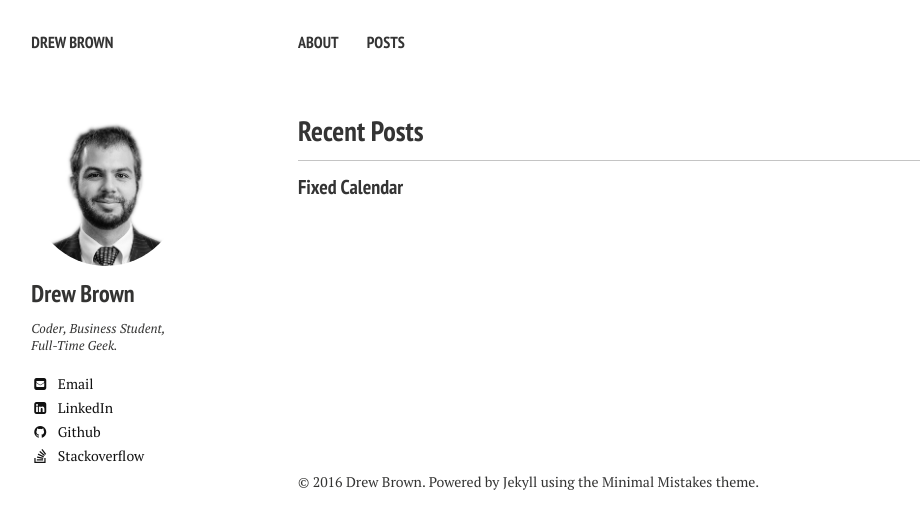
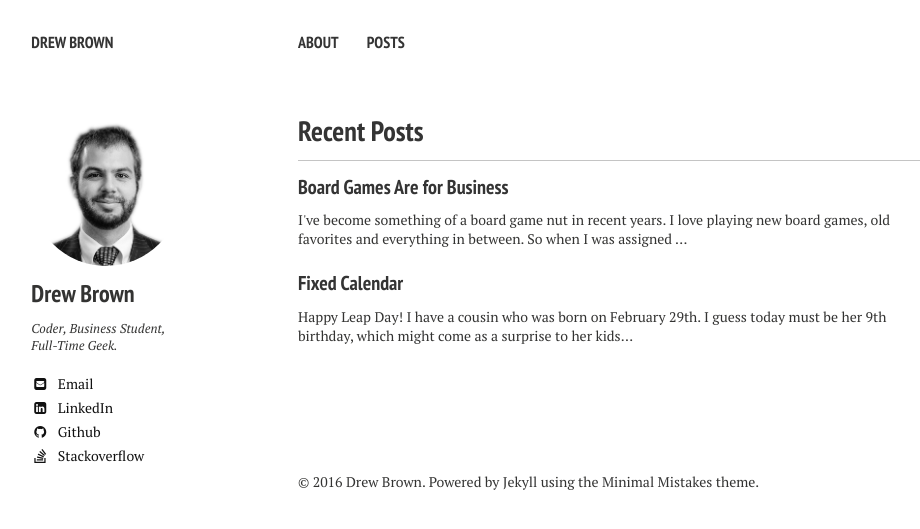
Before and after one commit to arbrown/arbrown.github.io, a Jekyll site: the page built from index.md, in a window 1280 px wide. Shown: the top 529 px of the page, without its empty margins (22-942 px from the left). Built offline with Jekyll 4.4.1, drawn with Linux system fonts in a browser that asks for light colours; nearby versions of some CDN libraries; some of the changed lines change nothing that is shown.

Commit message:
Uploading Board Games are For Business Post

```diff
--- a/_posts/2016-02-29-fixed-calendar.md
+++ b/_posts/2016-02-29-fixed-calendar.md
@@ -3,7 +3,7 @@ layout: post
 title: Fixed Calendar
 modified:
 categories:
-excerpt:
+excerpt: Happy Leap Day!  I have a cousin who was born on February 29th.  I guess today must be her 9th birthday, which might come as a surprise to her kids...
 tags: [business, programming, javascript]
 image:
   feature:
--- /dev/null
+++ b/_posts/2016-04-04-board-games-are-for-business.md
@@ -0,0 +1,72 @@
+---
+layout: post
+title: Board Games Are for Business
+modified:
+categories: games
+excerpt: I've become something of a board game nut in recent years.  I love playing new board games, old favorites and everything in between.  So when I was assigned to give a short (3-4 minute) speech in a public speaking class about a passion of mine, the topic was a no-brainer.
+tags: [games, business, public speaking]
+image:
+  feature: rainy-day.jpg
+  credit: Dave Fayram
+  creditlink: https://www.flickr.com/photos/davefayram/4289314509
+date: 2016-04-04T20:37:02-06:00
+comments: true
+---
+
+### The Passion Speech
+
+I've become something of a board game nut in recent years.  I love playing new board games, old favorites and everything in between.  So when I was assigned to give a short (3-4 minute) speech in a public speaking class about a passion of mine, the topic was a no-brainer.  In fact, the only challenge was saying something meaningful in so short a time.
+
+I titled my speech *Board Games are for Business* and tried to convince my audience of fellow MBA students to give board games a second chance after (presumably) giving up on them after their childhood.  I had hoped to post a video of my speech here, but due to a technical glitch, no audio was recorded.  So instead, I'll post the text of my speech more or less as it existed the night before I delivered it.  It's unfortunate you can't hear me deliver the speech to the audience, so you'll just have to take my word for it that everyone sat rapt as I convinced all of them to go out and buy [Cosmic Encounter](http://amzn.to/1PQWk9O) and [Dominion](http://amzn.to/1qqMLdc).  Ok, at the very least I didn't put anyone to sleep.
+<figure>
+<a href="http://amzn.to/1PQWk9O"><img border="0" src="//ws-na.amazon-adsystem.com/widgets/q?_encoding=UTF8&ASIN=1589944968&Format=_SL250_&ID=AsinImage&MarketPlace=US&ServiceVersion=20070822&WS=1&tag=ref307586-20" ></a>
+<figcaption>My latest board game obsession: <a href="http://amzn.to/1PQWk9O">Cosmic Encounter</a>.  Want to play? </figcaption>
+</figure>
+
+### Speech Text
+
+> I want you all to imagine a rainy Saturday afternoon from your childhood.  You’ve been stuck inside all day, and it doesn’t look like that’s going to change any time soon.  What did you do to pass the time?  For me, rainy afternoons often meant playing board games with my brother.  I think we’ve all got memories of playing board games as kids: Monopoly – Free Parking, Go to Jail, flipping the board over in anger; we’ve all been there.  But then over time, you probably stopped playing board games.  I get it.  I mean, I did too.  As I got older, there were other hobbies, school, work, and never enough time in the day.  Certainly not for games.
+
+> But that all changed for me a few years ago.  A group of friends invited me to join them for a weekly game night, and very quickly, I was hooked.  Today, I’m going to tell you why you should give board games a second chance too.
+
+> First, I’d like to get one thing out of the way.  Board games are not “bored games.”  You don’t have to be bored to play them, and if you have the right group of friends, you certainly won’t be bored while playing.  Another misconception is that all games have a board and little pieces.  These days, there is a much wider variety of games.  There are strategic card games, casual party games, and a new generation of classic board games on steroids.  We’ve come a long way since Monopoly and the Game of Life.
+
+<figure>
+<img src="/images/bored-games.png">
+<figcaption>Board games are <b>not</b> bored games.  I'm particularly proud of this creative graphic.</figcaption>
+</figure>
+
+> Today’s board games are never just about pure luck.  A great board game is an intellectual challenge.  Each game is like a puzzle that needs to be solved.  But board games are also socially engaging.  It’s a great way to get people together, laughing, and talking.  No phones, screens, or distractions, just you and your friends.  Finally, board games are just plain fun.  Whether you’re competitive, strategic, or just looking for a quick diversion, there’s a board game for you.
+
+<figure>
+<img src = "/images/business.jpg">
+<figcaption>This is what business looks like.  Or so I've heard.</figcaption>
+</figure>
+
+> In thinking about board games, I’ve come to realize that they’ve actually got a lot in common with business, or in this case silhouettes doing [power poses](https://www.youtube.com/watch?v=Ks-_Mh1QhMc). There’s a lot of strategic thought involved.  You need to think about your moves and how your opponent will react.  Board games and business require you to formulate a plan and stick to it.
+
+> I’d like to tell you a story about that last point.  Let me introduce you to my friend Thom.  He’s the one who reintroduced me to board games.  And he almost always loses.  In fact, at some point during almost any game, he’ll utter a line he’s now famous for: “I hate this game.”
+
+<figure>
+<img src="/images/boyer-head.jpg">
+<figcaption>Thom.  The man.  The Myth.  The Legend.</figcaption>
+</figure>
+
+ > Thom’s biggest challenge with games is that he inevitably forgets his strategy in the middle of the game and falls behind. One night, however, everything was different.  Thom had stumbled on a great new strategy for a game, and promised to share it with us as long as we wouldn’t use it against him, at least for a night.  We agreed, and watched as Thom stuck to his plan for once, and won.  Big.  In fact, Thom’s strategy was so effective, we couldn’t even beat him when we teamed up the whole table against him!  Make a great plan, and when you’ve got one, stick to it!
+
+ <figure><img src="/images/jackofalltrades.jpg" class="small-image">
+ <img src="/images/jackofalltrades.jpg" class="small-image">
+ <figcaption>Thom's strategy was the <a href="http://wiki.dominionstrategy.com/index.php/DoubleJack">DoubleJack strategy</a> in Dominion.  It's not unbeatable, but it is really good in most games, and makes me not want to play with that card (and maybe Dominion in general) for a while after I see it.</figcaption></figure>
+
+ > I hope that board games will be a fun, intellectually challenging part of your life going forward.  If they’re not already, talk to me.  We’ll make a plan, stick to it, and find a game that you won’t hate.
+
+### Reflections
+I recently read Tim Urban's recounting of [preparing for and giving a TED talk.](http://waitbutwhy.com/2016/03/doing-a-ted-talk-the-full-story.html)  One of the great points he made in his blog post was about the tradeoffs between memorizing a speech and just talking about something you know.  It's easier to keep people engaged when you have a real plan, but it also increases the chances of making a mistake unless you have your speech "Happy-Birthday-Level" memorized.  When I first started thinking about my speech, I decided I wanted to attempt to deliver it memorized.  Then, in a move that Tim Urban (and probably you) [could relate to](http://waitbutwhy.com/2016/03/my-ted-talk.html), I put off the speech to the last minute.
+
+I knew what I wanted to say, but I waited until the night before to actually write it all down and (attempt to) memorize it.  Needless to say, the speech was not "Happy-Birthday-Level" memorized.  There was one spot in my speech that I consistently had trouble remembering.  So I practiced just that part, over and over and over until eventually, I felt like I had it down.
+
+The mind is a funny thing, though.  Once I got it in my head that that particular transition was difficult for me, it was almost impossible to guarantee that I would nail it in the speech.  In fact, I didn't.  I froze and fumbled about for a couple of seconds. I ad-libbed a few lines until a found I way to get back on track.  I was discouraged by the mistake, but it may not have been as noticeable to my audience.  I've uploaded the (silent) video of my speech to YouTube and embedded it below.  Feel free to give it a watch and imagine how wonderful I must have sounded in person (hint: really wonderful.)  I'd be interested if you can pick up on my body language and spot where I get really nervous that I've forgotten my speech!
+
+ <iframe width="560" height="315" src="https://www.youtube.com/embed/pLuYK6hLJM8" frameborder="0" allowfullscreen></iframe>
+
+Feel free to leave a comment below.  And if you're not already playing board games, get in touch and I was serious about giving recommendations.  I'm nothing if not opinionated!
```
Also changed, not shown: images/bored-games.png (added), images/boyer-head.jpg (added), images/business.jpg (added), images/jackofalltrades.jpg (added), images/rainy-day.jpg (added).
